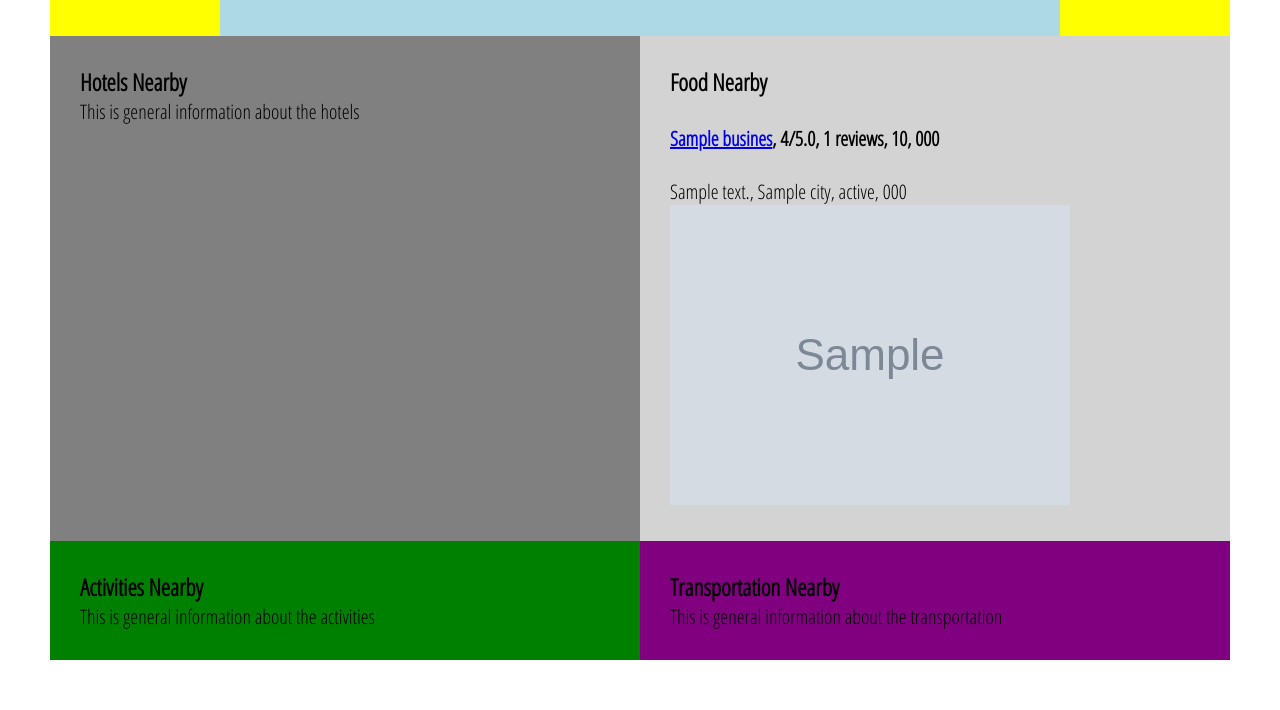
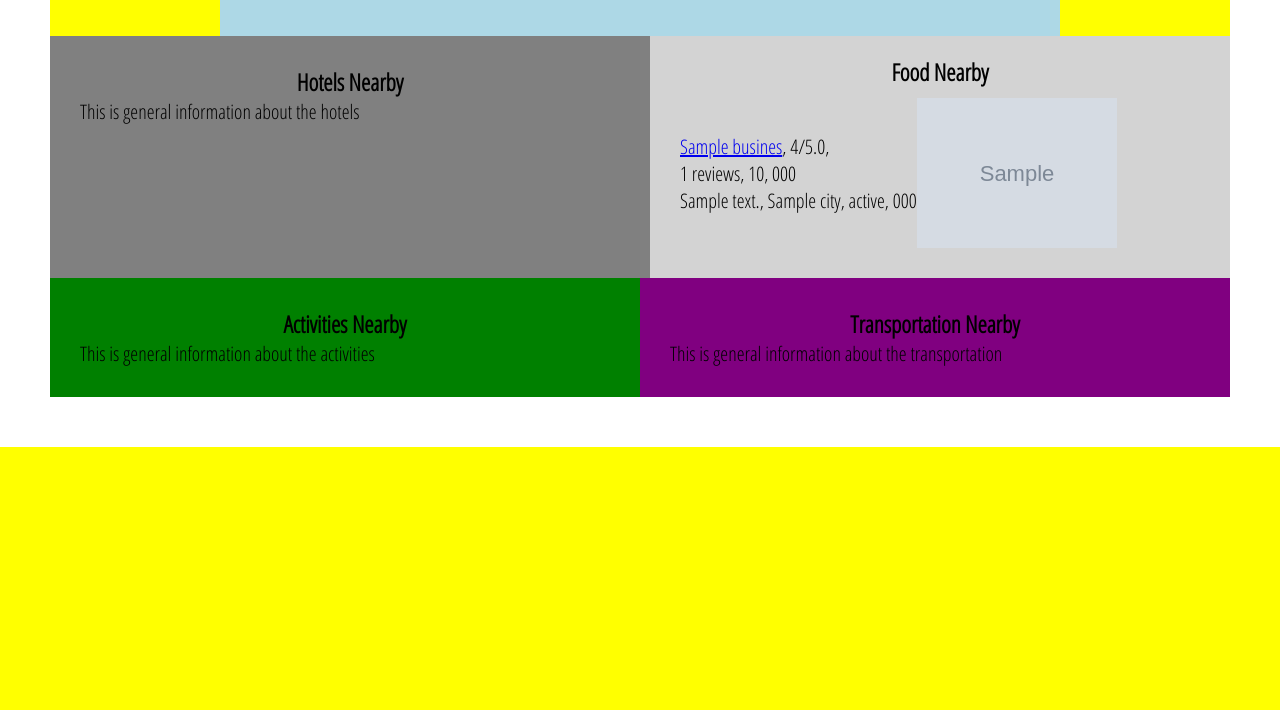
Before and after one commit to elvinng7/dreamdestination, a Python web app: template templates/results.html in a window 1280 px wide. Shown: the part 708-1418 px from the top of the page. After the commit the page ends 1155 px from the top, so only its background shows below. Run offline with Jinja, Linux system fonts and the light colour scheme; the template is opened without the code that fills it: most values are stand-ins (such as "Sample title", 1, 10 or a date in 2020); grey boxes marked "Sample" are stand-in pictures.

Commit message:
adding images to yelp api

```diff
--- a/stylesheets/results.css
+++ b/stylesheets/results.css
@@ -6,6 +6,10 @@ body {
 
 p, h2, h3 {
   margin: 0;
+}
+
+h3 {
+  text-align: center;
 }
 
 .container {
@@ -53,7 +57,14 @@ p, h2, h3 {
   width: 50%;
   background-color: lightgray;
   flex-grow: 1;
-  padding: 30px;
+  padding: 20px;
+}
+
+.info {
+  display: flex;
+  flex-direction: row;
+  align-items: center;
+  padding: 10px;
 }
 
 .activities_transportation {
@@ -111,6 +122,10 @@ p, h2, h3 {
   cursor: default;
 }
 
+img {
+  width: 200px
+}
+
 @media screen and (min-width: 600px) {
   .nav li {
     width: 120px;
--- a/templates/results.html
+++ b/templates/results.html
@@ -39,24 +39,27 @@
           </div>
           <div id = "food">
             <h3>Food Nearby</h3>
-
               {% for business in businesses %}
-                <h4><a href="{{business["url"]}}">{{business["name"]}}</a>,
-                                                  {{business["rating"]}}/5.0,
+                <div class="info">
+                    <div class="restaurant_info">
+                      <p><a href="{{business["url"]}}">
+                        {{business["name"]}}</a>,
+                        {{business["rating"]}}/5.0, <br>
                         {{business["review_count"]}} reviews,
                         {{business["price"]}},
                         {{business["phone"]}}
-                </h4>
+                      </p>
                       <p>{{business["location"]["address1"]}},
                          {{business["location"]["city"]}},
                          {{business["location"]["state"]}},
-                   {{business["location"]["zip_code"]}}</p>
-
-                <img src="{{business["image_url"]}}">
-
+                         {{business["location"]["zip_code"]}}
+                       </p>
+                    </div>
+                    <div class="restaurant_img">
+                      <img  align="right" src="{{business["image_url"]}}">
+                    </div>
+                </div>
               {% endfor %}
-
-
           </div>
         </div>
         <div class = "activities_transportation">
```
Lines whose indentation alone changed are shown as unchanged.
